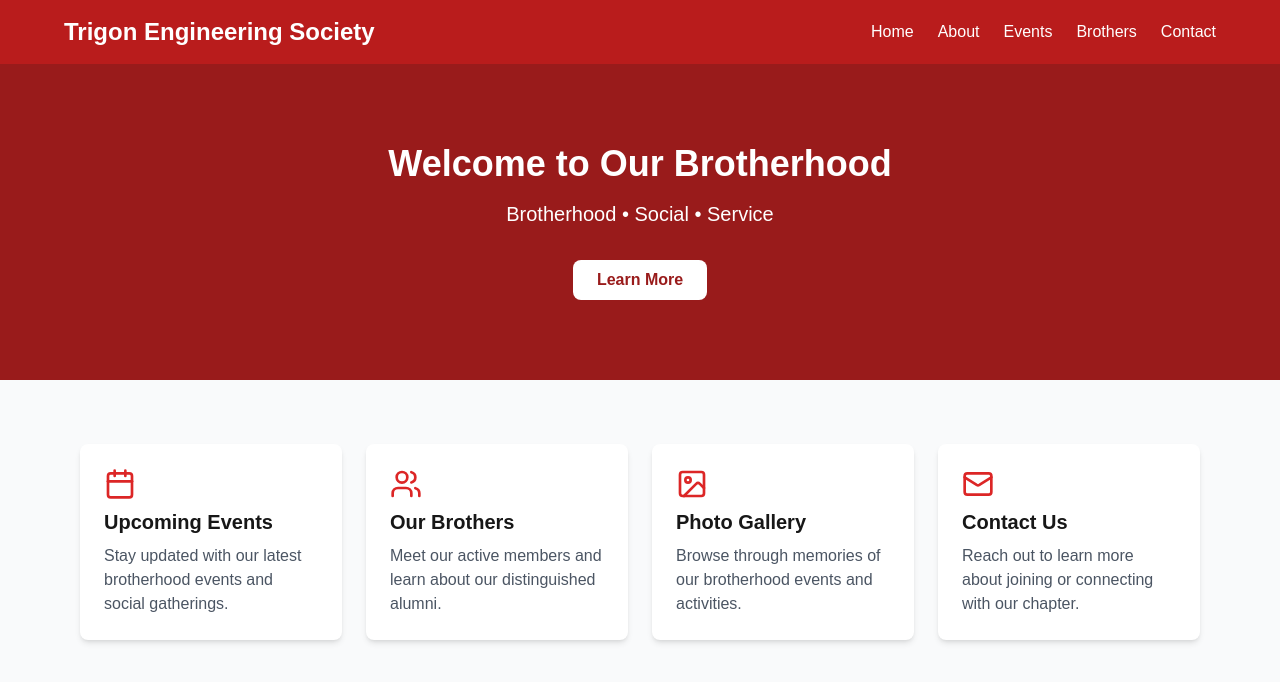
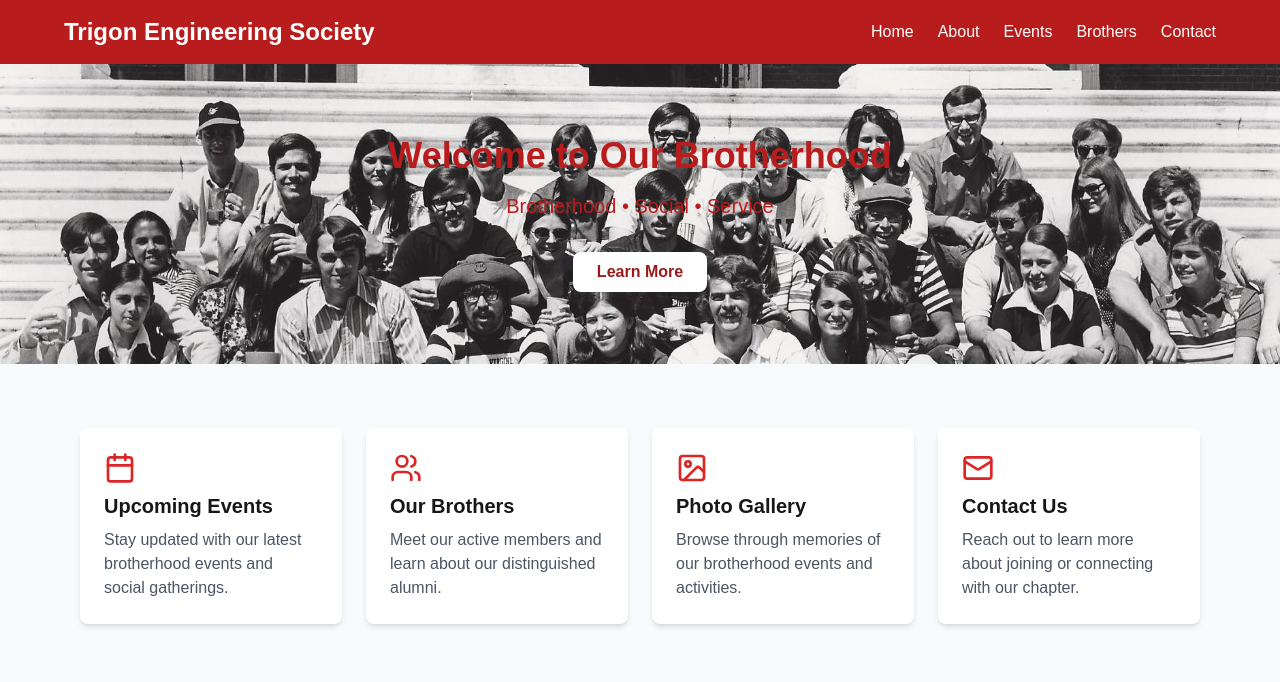
Before and after one commit to tbone30/trigon, a Next.js app: page / in a window 1280 px wide. Shown: the top 682 px of the page. Built offline with nearby package versions, Linux system fonts and the light colour scheme.

Commit message:
added image as header background

```diff
--- a/app/page.js
+++ b/app/page.js
@@ -7,13 +7,27 @@ const HomePage = () => {
     <div className="min-h-screen bg-gray-50">
       <Navbar/>
       {/* Hero Section */}
-      <div className="bg-red-800 text-white py-20">
-        <div className="max-w-6xl mx-auto text-center">
-          <h2 className="text-4xl font-bold mb-4">Welcome to Our Brotherhood</h2>
-          <p className="text-xl mb-8">Brotherhood • Social • Service</p>
-          <button className="bg-white text-red-800 px-6 py-2 rounded-lg font-semibold hover:bg-gray-100">
-            Learn More
-          </button>
+      <div className="relative h-[300px] text-white">
+         {/* Background image */}
+        <div
+          className="absolute inset-0 z-0"
+          style={{
+            backgroundImage: "url('/trigon-party-april-1971.jpg')",
+            backgroundSize: 'cover',
+            backgroundPosition: 'center',
+          }}
+        >
+        </div>
+
+        {/* Content - now with relative positioning to appear above the background */}
+        <div className="relative z-10 h-full flex items-center">
+          <div className="relative z-10 max-w-6xl mx-auto text-center">
+            <h2 className="text-4xl text-red-700 font-bold mb-4">Welcome to Our Brotherhood</h2>
+            <p className="text-xl text-red-700 mb-8">Brotherhood • Social • Service</p>
+            <button className="bg-white text-red-800 px-6 py-2 rounded-lg font-semibold hover:bg-gray-100">
+              Learn More
+            </button>
+          </div>
         </div>
       </div>
 
```
Also changed, not shown: public/trigon-party-april-1971.jpg (added).
